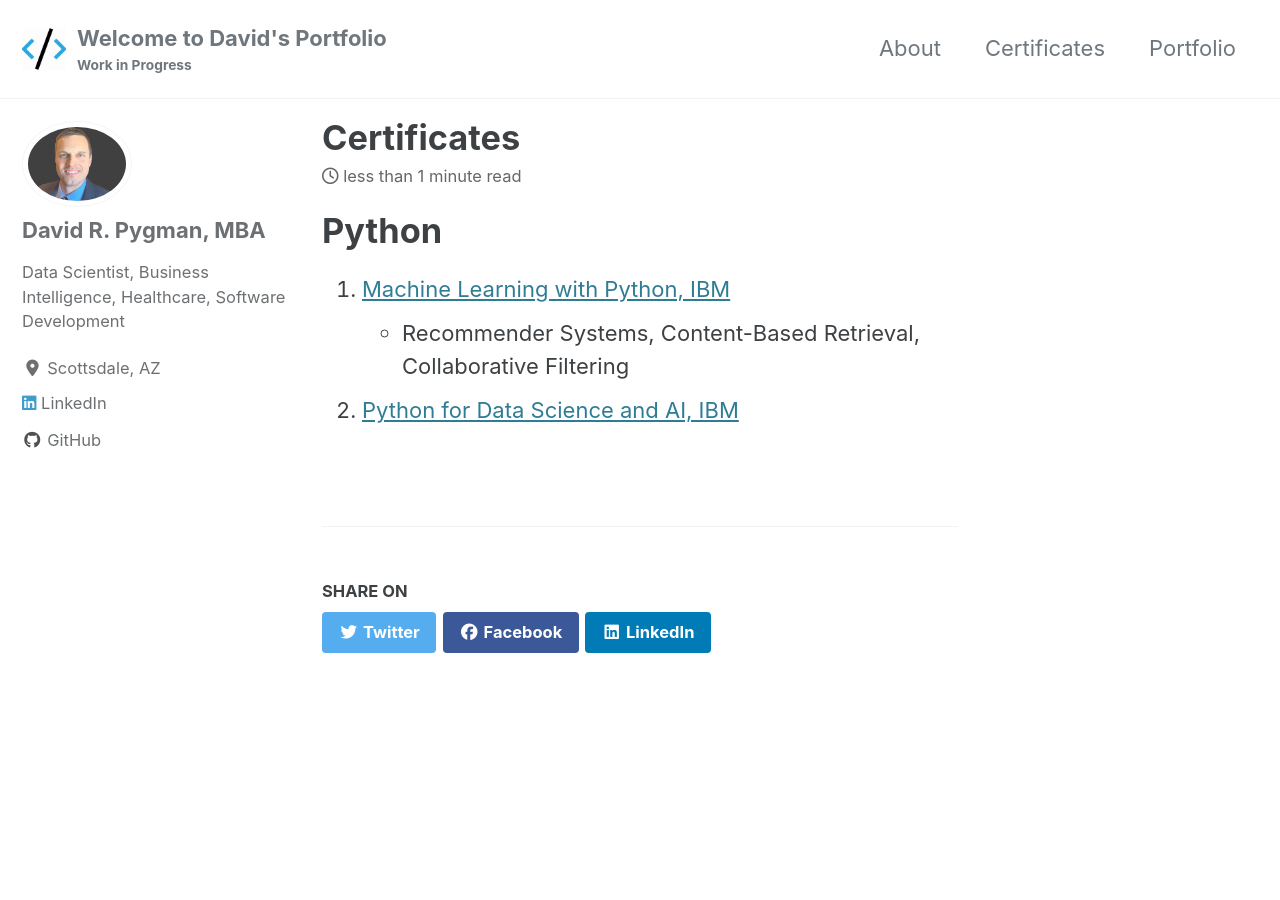
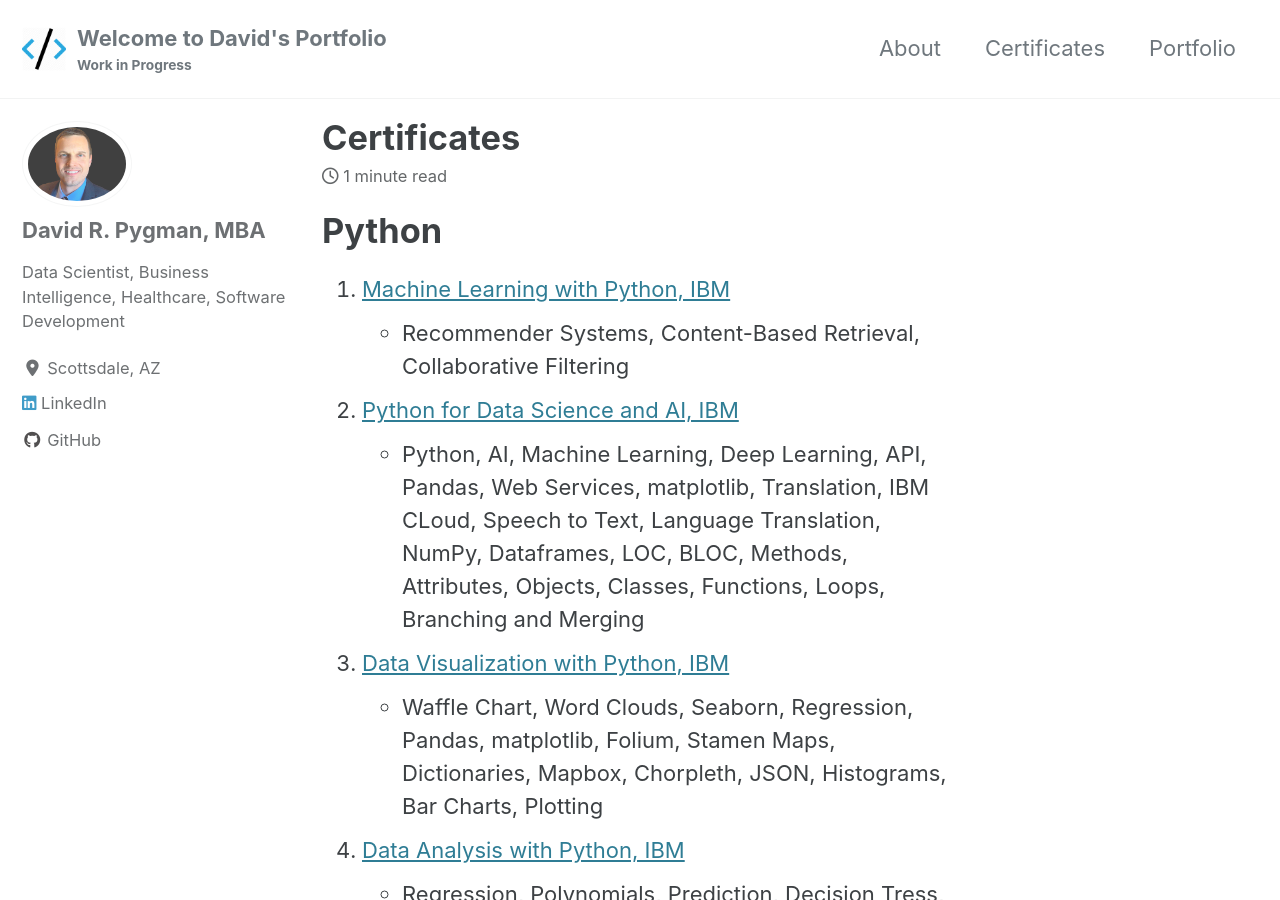
Before and after one commit to dpygman/dpygman.github.io, a Jekyll site: the page built from _pages/certificates.md, in a window 1280 px wide and 900 px high. Built offline with Jekyll 4.4.1, drawn with Linux system fonts in a browser that asks for light colours; cached includes are drawn as plain includes; nearby versions of some CDN libraries; some of the changed text lies outside the part shown.

Commit message:
Added more certification information

```diff
--- a/_pages/certificates.md
+++ b/_pages/certificates.md
@@ -7,6 +7,18 @@
 ---
 
 # Python
-1. [Machine Learning with Python, IBM](https://www.coursera.org/account/accomplishments/verify/F9W3EW2EVM4H "Machine Learning with Python, IBM")
+1. [Machine Learning with Python, IBM](https://www.coursera.org/account/accomplishments/verify/A5NA6EUL5QZN "Machine Learning with Python, IBM")
    - Recommender Systems, Content-Based Retrieval, Collaborative Filtering
 2. [Python for Data Science and AI, IBM](https://www.coursera.org/account/accomplishments/verify/N3WGRJN55JM9 "Python for Data Science and AI, IBM")
+   - Python, AI, Machine Learning, Deep Learning, API, Pandas, Web Services, matplotlib, Translation, IBM CLoud, Speech to Text, Language Translation, NumPy, Dataframes, LOC, BLOC, Methods, Attributes, Objects, Classes, Functions, Loops, Branching and Merging
+3. [Data Visualization with Python, IBM](https://www.coursera.org/account/accomplishments/verify/F9W3EW2EVM4H "Data Visualization with Python, IBM")
+   - Waffle Chart, Word Clouds, Seaborn, Regression, Pandas, matplotlib, Folium, Stamen Maps, Dictionaries, Mapbox, Chorpleth, JSON, Histograms, Bar Charts, Plotting
+4. [Data Analysis with Python, IBM](https://www.coursera.org/account/accomplishments/verify/7RGGUNZ3NY7W "Data Analysis with Python, IBM")
+   - Regression, Polynomials, Prediction, Decision Tress, Distribution, Dataframes, Missing Data, EDA, Boxplot, Group By, Heatmaps, Correlation, Variance, Anova, Visualizations, MLR
+5. [Databases and SQL for Data Science, IBM](https://www.coursera.org/account/accomplishments/verify/AGXYMXGVPUTW "Databases and SQL for Data Science, IBM")
+   - SQL, SQL Server, SQL Standards, Statements, Cloud, Schema, Nested, Jupyter Notebook, DB2, RDBMS, PostgreSQL, PyMongo, Python DB API, CSV Files
+6. [Open Source Tools for Data Science, IBM](https://www.coursera.org/account/accomplishments/verify/46BJZNEXKTBF "Open Source Tools for Data Science, IBM")
+   - Apache Zeppelin, Markdown, Rstudio, IBM CLoud, Regression, Pandas, Neural Networks, Machine Learning, Deep Learning, Zigbee
+7. [Data Science Methodology, IBM](https://www.coursera.org/account/accomplishments/verify/DRJ8LSVWZ9WY "Data Science Methodology, IBM")
+   - Django, Database Design, Modeling, Data Mining, Data Modeling, Dataframes
+8. [What is Data Science?, IBM](https://www.coursera.org/account/accomplishments/verify/J9Z3H5RFS3GA "What is Data Science?, IBM")
```
